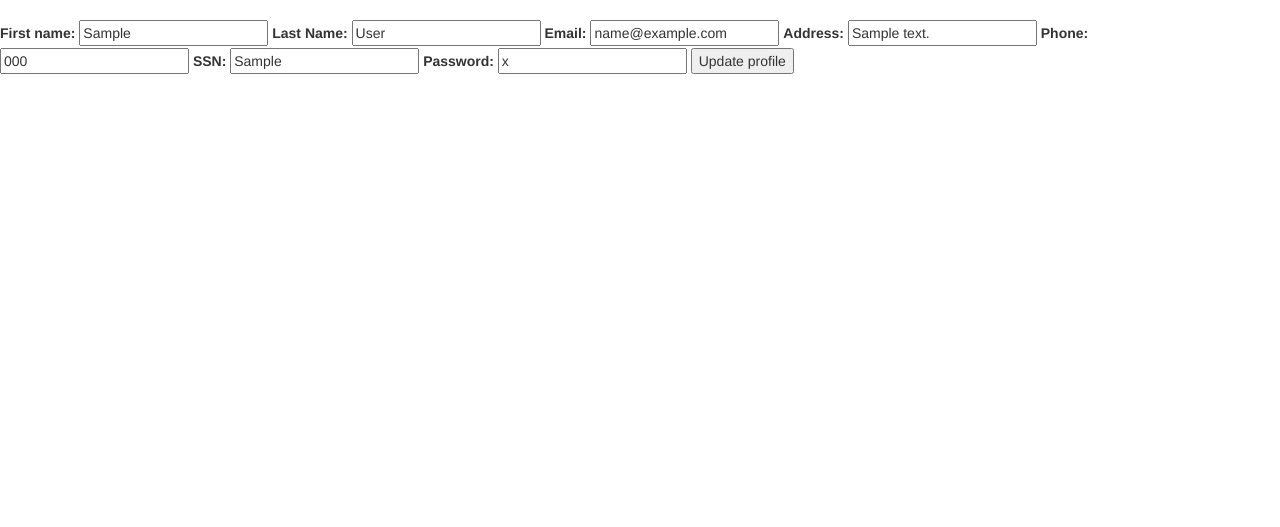
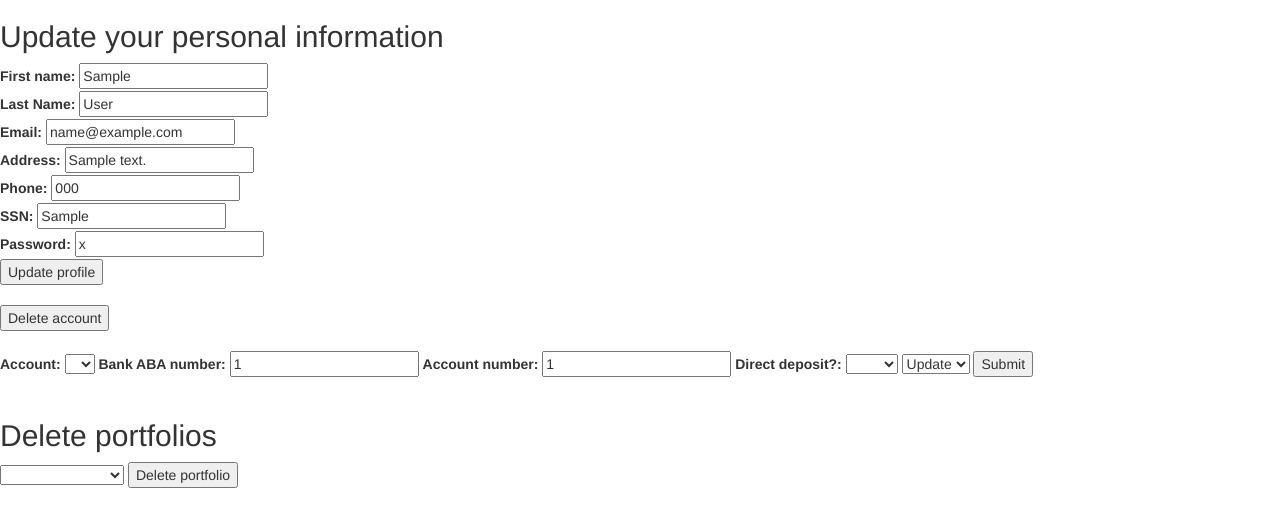
Before and after one commit to fuentesori/DBtest, a Flask app: template templates/profile.html in a window 1280 px wide. Shown: the part 52-579 px from the top of the page. Run offline with Flask 2, Linux system fonts and the light colour scheme; the template is opened without the code that fills it: most values are stand-ins (such as "Sample title", 1, 10 or a date in 2020); parts of the project's set-up code (start-up, migrations or seed data) failed here and were passed over; some libraries are stand-ins or nearby versions.

Commit message:
more functionality in profile

```diff
--- a/app.py
+++ b/app.py
@@ -65,12 +65,14 @@ def checklogin():
     cursor = g.conn.execute(cmd,loginuid)
     for result in cursor:
         checkuser= result
+    cursor.close()
     #check if loginuid is good in database
     if checkuser != "":
         cmd ="SELECT password from users where uid=%s"
         cursor = g.conn.execute(cmd,loginuid)
         for result in cursor:
             checkpassword= result
+        cursor.close()
         if checkpassword[0]==password:
             link = 'portfolio'
             #set global uid if uid is good
@@ -147,6 +149,7 @@ def post_portfolio():
     cursor = g.conn.execute(cmd)
     for result in cursor:
         portfolioid = result[0] + 1
+    cursor.close()
     portfolio = [portfolioid, uid, 0]
     cmd = 'INSERT INTO portfolio VALUES (%s, %s, %s)';
     g.conn.execute(cmd, (portfolio[0], portfolio[1], portfolio[2]));
@@ -159,6 +162,7 @@ def post_bankaccount():
     cursor = g.conn.execute(cmd)
     for result in cursor:
         bankaccountid = result[0] + 1
+    cursor.close()
 
     bankaccount = [bankaccountid, request.form['aba'], request.form['accountnumber'], uid, request.form['directdeposit']]
     print(bankaccount)
@@ -174,6 +178,7 @@ def post_trade():
     cursor = g.conn.execute(cmd)
     for result in cursor:
         stockid = result[0] + 1
+    cursor.close()
     tdate = datetime.date.today()
     tdate = str(tdate)
 
@@ -195,6 +200,7 @@ def post_cash():
     cursor = g.conn.execute(cmd)
     for result in cursor:
         transactionid = result[0] + 1
+    cursor.close()
     #set transfer data
     tdate = datetime.date.today()
     tdate = str(tdate)
@@ -227,6 +233,7 @@ def post_user():
     cursor = g.conn.execute(cmd)
     for result in cursor:
         uid = result[0] + 1
+    cursor.close()
     #fill out user data and store in database
     users = [uid, request.form['fname'], request.form['lname'], request.form['address'], request.form['phone'], request.form['ssn'], request.form['password'], request.form['email']]
     cmd = 'INSERT INTO users VALUES (%s, %s, %s, %s, %s, %s, %s, %s)';
@@ -242,7 +249,22 @@ def profile():
     for result in cursor:
         userdata=result
     cursor.close()
-    return render_template("profile.html", userdata=userdata)
+
+    cmd ="SELECT portfolioid FROM portfolio where uid=%s"
+    cursor = g.conn.execute(cmd, uid)
+    portfolios = []
+    for result in cursor:
+        portfolios.append(result[0])
+    cursor.close()
+
+    cmd = "SELECT * FROM bank_accounts WHERE uid=%s ORDER BY bankaccountid"
+    cursor = g.conn.execute(cmd,uid)
+    bankaccountids = []
+    for result in cursor:
+        bankaccountids.append(result)
+    cursor.close()
+
+    return render_template("profile.html", userdata=userdata, portfolios=portfolios, bankaccountids=bankaccountids )
 
 @app.route('/update_user', methods=['POST'])
 def update_user():
--- a/templates/incorrectlogon.html
+++ b/templates/incorrectlogon.html
@@ -1,7 +1,7 @@
 <!DOCTYPE html>
 <html>
 <head>
-    <title>This is the portfolio page</title>
+    <title>Incorrect logon</title>
     <meta charset="utf-8"/>
     <meta name="viewport" content="width=device-width, initial-scale=1.0">
     <link href="http://netdna.bootstrapcdn.com/bootstrap/3.0.0/css/bootstrap.min.css" rel="stylesheet" media="screen">
--- a/templates/incorrectpw.html
+++ b/templates/incorrectpw.html
@@ -1,7 +1,7 @@
 <!DOCTYPE html>
 <html>
 <head>
-    <title>This is the portfolio page</title>
+    <title>Incorrect password</title>
     <meta charset="utf-8"/>
     <meta name="viewport" content="width=device-width, initial-scale=1.0">
     <link href="http://netdna.bootstrapcdn.com/bootstrap/3.0.0/css/bootstrap.min.css" rel="stylesheet" media="screen">
--- a/templates/login.html
+++ b/templates/login.html
@@ -1,7 +1,7 @@
 <!DOCTYPE html>
 <html>
 <head>
-    <title>This is the portfolio page</title>
+    <title>Portfolio login</title>
     <meta charset="utf-8"/>
     <meta name="viewport" content="width=device-width, initial-scale=1.0">
     <link href="http://netdna.bootstrapcdn.com/bootstrap/3.0.0/css/bootstrap.min.css" rel="stylesheet" media="screen">
--- a/templates/portfolio.html
+++ b/templates/portfolio.html
@@ -1,7 +1,7 @@
 <!DOCTYPE html>
 <html>
 <head>
-    <title>This is the portfolio page</title>
+    <title>Review your portfolio</title>
     <meta charset="utf-8"/>
     <meta name="viewport" content="width=device-width, initial-scale=1.0">
     <link href="http://netdna.bootstrapcdn.com/bootstrap/3.0.0/css/bootstrap.min.css" rel="stylesheet" media="screen">
--- a/templates/profile.html
+++ b/templates/profile.html
@@ -1,7 +1,7 @@
 <!DOCTYPE html>
 <html>
 <head>
-    <title>This is the portfolio page</title>
+    <title>Update your profile</title>
     <meta charset="utf-8"/>
     <meta name="viewport" content="width=device-width, initial-scale=1.0">
     <link href="http://netdna.bootstrapcdn.com/bootstrap/3.0.0/css/bootstrap.min.css" rel="stylesheet" media="screen">
@@ -29,22 +29,71 @@
       </div>
     </nav>
 
+<h2> Update your personal information </h2>
 <form method="post" action="/update_user">
   <label>First name:</label>
-  <input id="fname" name="fname" type="text" value={{userdata.fname}} />
+  <input id="fname" name="fname" type="text" value={{userdata.fname}} /> <br>
   <label>Last Name:</label>
-  <input id="lname" name="lname" type="text" value={{userdata.lname}} />
+  <input id="lname" name="lname" type="text" value={{userdata.lname}} /> <br>
   <label>Email:</label>
-  <input id="email" name="email" type="text" value="{{userdata.email}}" />
+  <input id="email" name="email" type="text" value="{{userdata.email}}" /> <br>
   <label>Address:</label>
-  <input id="address" name="address"  value="{{userdata.address}}" />
+  <input id="address" name="address"  value="{{userdata.address}}" /> <br>
   <label>Phone:</label>
-  <input id="phone" name="phone" type="text" value={{userdata.phone}} />
+  <input id="phone" name="phone" type="text" value={{userdata.phone}} /> <br>
   <label>SSN:</label>
-  <input id="ssn" name="ssn" type="text" value={{userdata.ssn}} />
+  <input id="ssn" name="ssn" type="text" value={{userdata.ssn}} /> <br>
   <label>Password:</label>
-  <input id="password" name="password" type="text" value={{userdata.password}} />
+  <input id="password" name="password" type="text" value={{userdata.password}} /> <br>
   <input type="submit" value="Update profile"/>
+</form>
+<br>
+
+<form method="post" action="/delete_user">
+  <input type="submit" value="Delete account"/>
+</form>
+<br>
+
+<form name="modifybankaccount" method="post" action='/modify_bankaccount'>
+  <label>Account:</label>
+  <select id="bankaccountid" name="bankaccountid" width="300px">
+    <option disabled selected value>  </option>
+    {% for bankdata in bankaccountids %}
+      <option value="{{ bankdata.bankaccountid }}">{{ bankdata.bankaccountid }}</option>
+    {% endfor %}
+  </select>
+  <label>Bank ABA number:</label>
+  <input id="aba" name="aba" type="text" value="{{ bankaccountids.bankid }}"/>
+  <label>Account number:</label>
+  <input id="accountnumber" name="accountnumber" type="text" value="{{ bankaccountids.accountid }}"/>
+  <label>Direct deposit?:</label>
+  <select id="directdeposit" name="directdeposit" width="300px" value="{{ bankaccountids.direct_deposit }}">
+    <option selected disabled value>  </option>
+      <option value="true">true</option>
+      <option value="false">false</option>
+  </select>
+  <select id="directdeposit" name="directdeposit" width="300px">
+      <option  selected value="update">Update</option>
+      <option value="delete">Delete</option>
+  </select>
+  <input type="submit" value="Submit"/>
+
+
+</form>
+
+
+
+<br>
+
+<h2> Delete portfolios </h2>
+<form name="portfolio" method="post" action='/delete_portfolio>'>
+  <select id="portfolio" name="portfolio" width="300px">
+    <option selected disabled value>  </option>
+    {% for portfolio in portfolios %}
+      <option value="{{ portfolio }}">{{ portfolio }}</option>
+    {% endfor %}
+  </select>
+  <input type="submit" value="Delete portfolio"/>
 </form>
 
 
--- a/templates/usercreated.html
+++ b/templates/usercreated.html
@@ -1,7 +1,7 @@
 <!DOCTYPE html>
 <html>
 <head>
-    <title>This is the portfolio page</title>
+    <title>New user created</title>
     <meta charset="utf-8"/>
     <meta name="viewport" content="width=device-width, initial-scale=1.0">
     <link href="http://netdna.bootstrapcdn.com/bootstrap/3.0.0/css/bootstrap.min.css" rel="stylesheet" media="screen">
```
Also changed, not shown: templates/add_user.html (+8 -8 lines).
